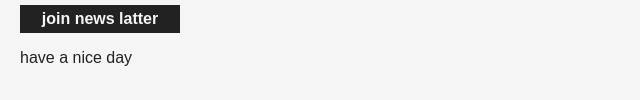
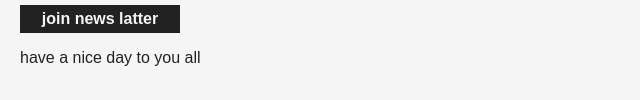
Before and after one commit to nasreldeen22c/14.-Build-a-Personal-Website, a plain HTML site: page index.html in a window 1280 px wide. Shown: the part 954-1054 px from the top of the page, 0-640 px from the left. Drawn offline with nearby package versions, Linux system fonts and the light colour scheme; a web font is replaced by a local one.

```diff
--- a/index.html
+++ b/index.html
@@ -27,7 +27,7 @@
         <input type="text" placeholder="enter email">
         <button type="submit">join news latter</button>
         <p>
-            have a nice day
+            have a nice day to you all
         </p>
     </body>
 </html>
```
